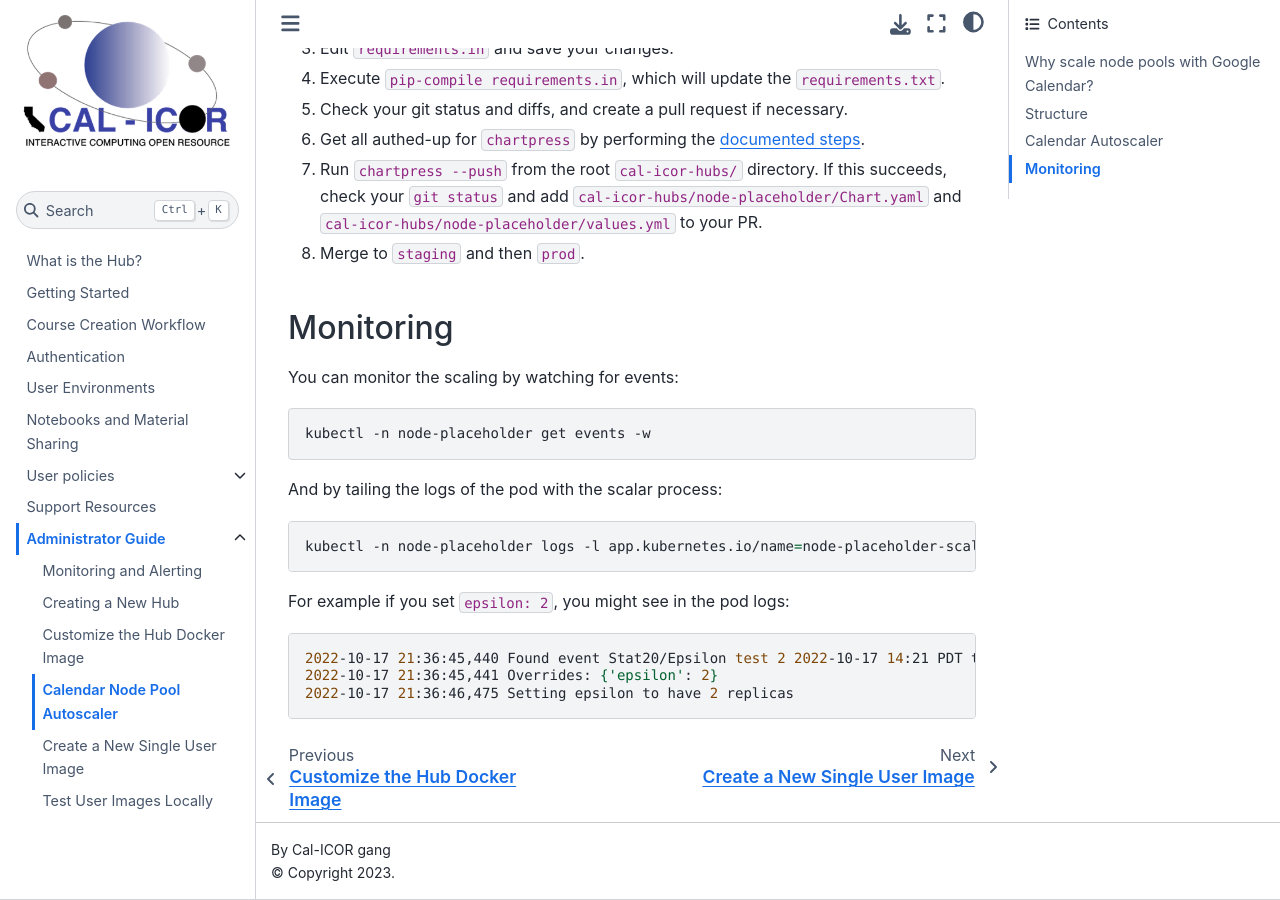
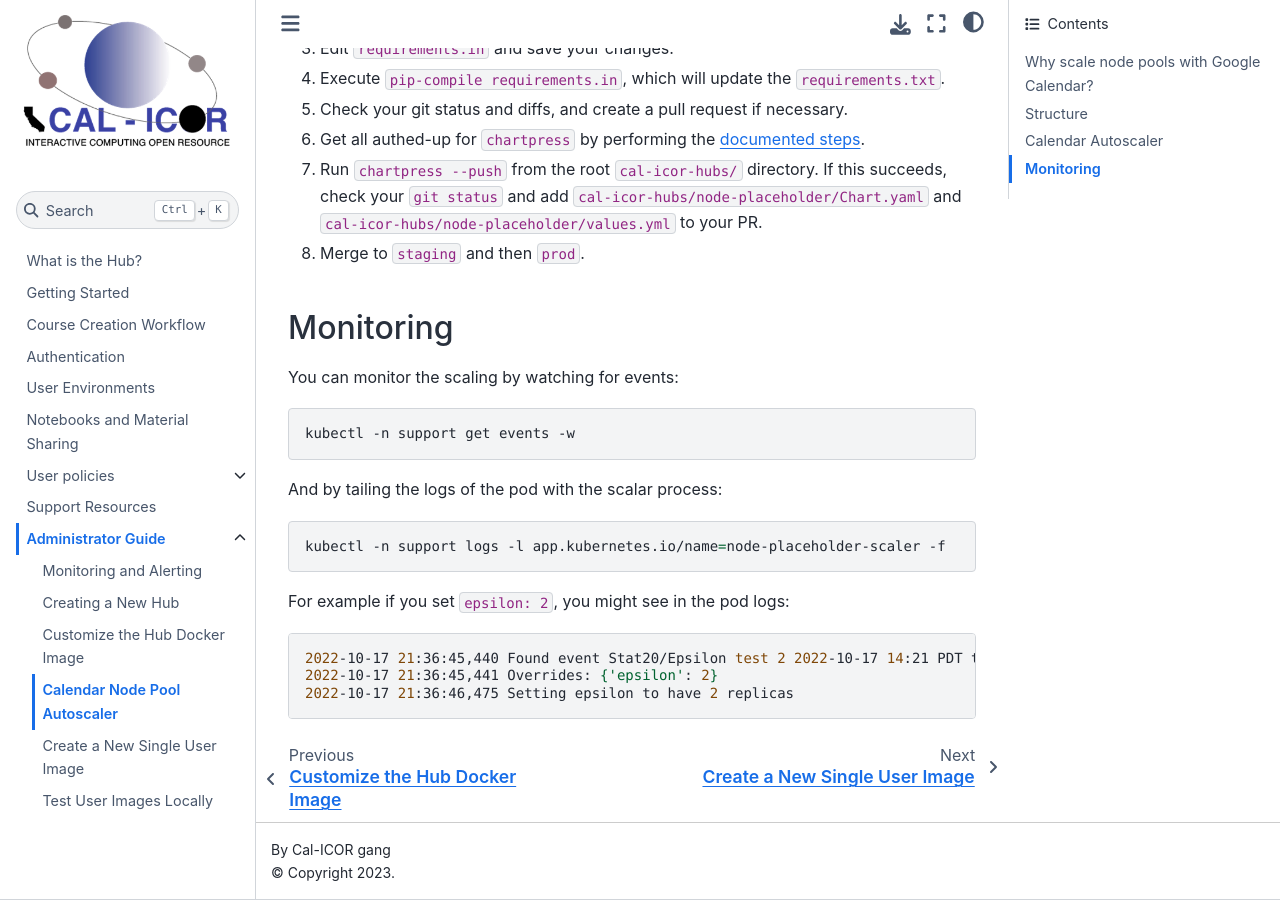
Before and after one commit to shaneknapp/docs, a Jupyter Book: the page built from content/admin/calendar_scaler.md, in a window 1280 px wide and 900 px high, scrolled down 3151 px. Built offline with Jupyter Book 1.0.4 settings and Sphinx 7.4.7 and the Sphinx Book theme 1.1.4, drawn with Linux system fonts in a browser that asks for light colours.

Commit message:
update our docs to reflect the new namespace of the placeholder

````diff
--- a/content/admin/calendar_scaler.md
+++ b/content/admin/calendar_scaler.md
@@ -165,13 +165,13 @@ to change/add/update any packages, you'll need to do the following:
 You can monitor the scaling by watching for events:
 
 ``` bash
-kubectl -n node-placeholder get events -w
+kubectl -n support get events -w
 ```
 
 And by tailing the logs of the pod with the scalar process:
 
 ``` bash
-kubectl -n node-placeholder logs -l app.kubernetes.io/name=node-placeholder-scaler -f
+kubectl -n support logs -l app.kubernetes.io/name=node-placeholder-scaler -f
 ```
 
 For example if you set `epsilon: 2`, you might see in the
````
